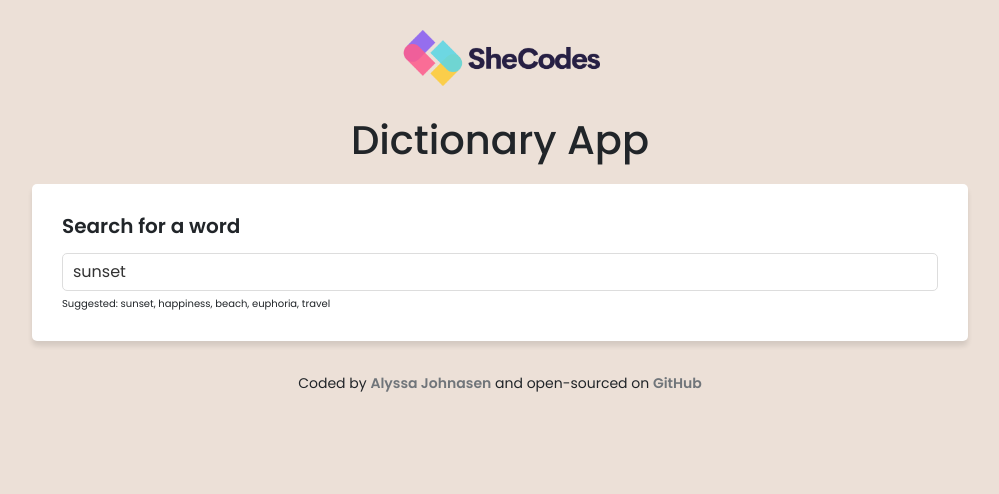
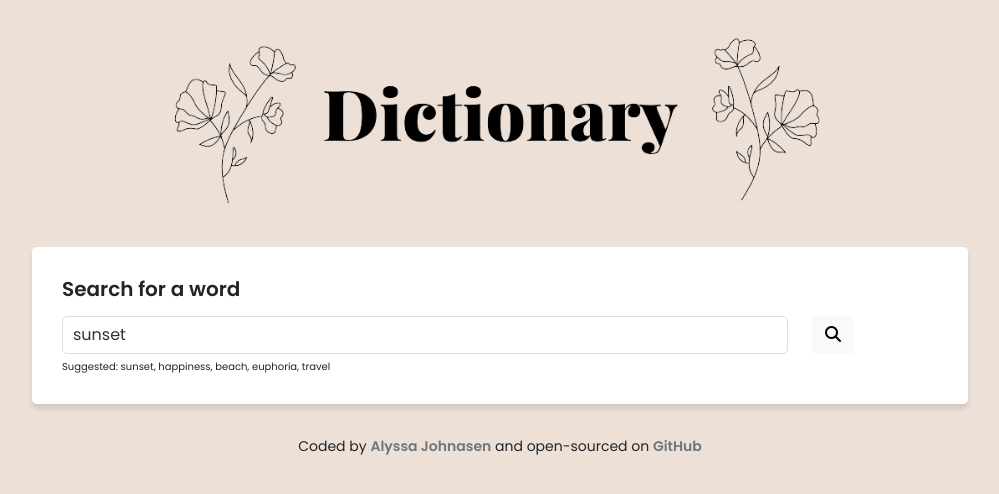
Before and after one commit to alyssajohnasen/dictionary-app, a React (Create React App) app: page / in a window 1280 px wide. Shown: the top 494 px of the page, without its empty margins (140-1139 px from the left). Built offline with nearby package versions, Linux system fonts and the light colour scheme; no server answers.

Commit message:
Change header logo and search form icon

```diff
--- a/src/App.css
+++ b/src/App.css
@@ -14,7 +14,6 @@ body {
 
 .App-logo {
   display: block;
-  max-width: 200px;
   margin: 0 auto;
 }
 
--- a/src/App.js
+++ b/src/App.js
@@ -1,4 +1,4 @@
-import logo from './logo-shecodes.png';
+import logo from './dictionary-header.png';
 import './App.css';
 import Dictionary from './Dictionary'
 
@@ -7,9 +7,8 @@ export default function App() {
     <div className="App">
       <div className="container">
         <header className="App-header">
-          <img src={logo} className="App-logo" alt="logo" />
+          <img src={logo} className="App-logo img-fluid" alt="logo" />
         </header>
-        <h1 className="text-center">Dictionary App</h1>
         <main>
           <Dictionary defaultKeyword="sunset" />
         </main>
--- a/src/Dictionary.js
+++ b/src/Dictionary.js
@@ -50,7 +50,14 @@ export default function Dictionary(props) {
         <section>
           <h1>Search for a word</h1>
           <form onSubmit={handleSubmit}>
-            <input type="search" onChange={handleKeywordChange} defaultValue={props.defaultKeyword} />
+            <div className="row">
+              <div className="col-10">
+                <input type="search" onChange={handleKeywordChange} defaultValue={props.defaultKeyword} />
+              </div>
+              <div className="col-2">
+                <button type="submit" className="btn btn-light searchIcon"><i className="fas fa-search"></i></button>
+              </div>
+            </div>
           </form>
           <div className="hint">
             Suggested: sunset, happiness, beach, euphoria, travel
```
Also changed, not shown: src/dictionary-header.png, src/logo-shecodes.png (deleted).
